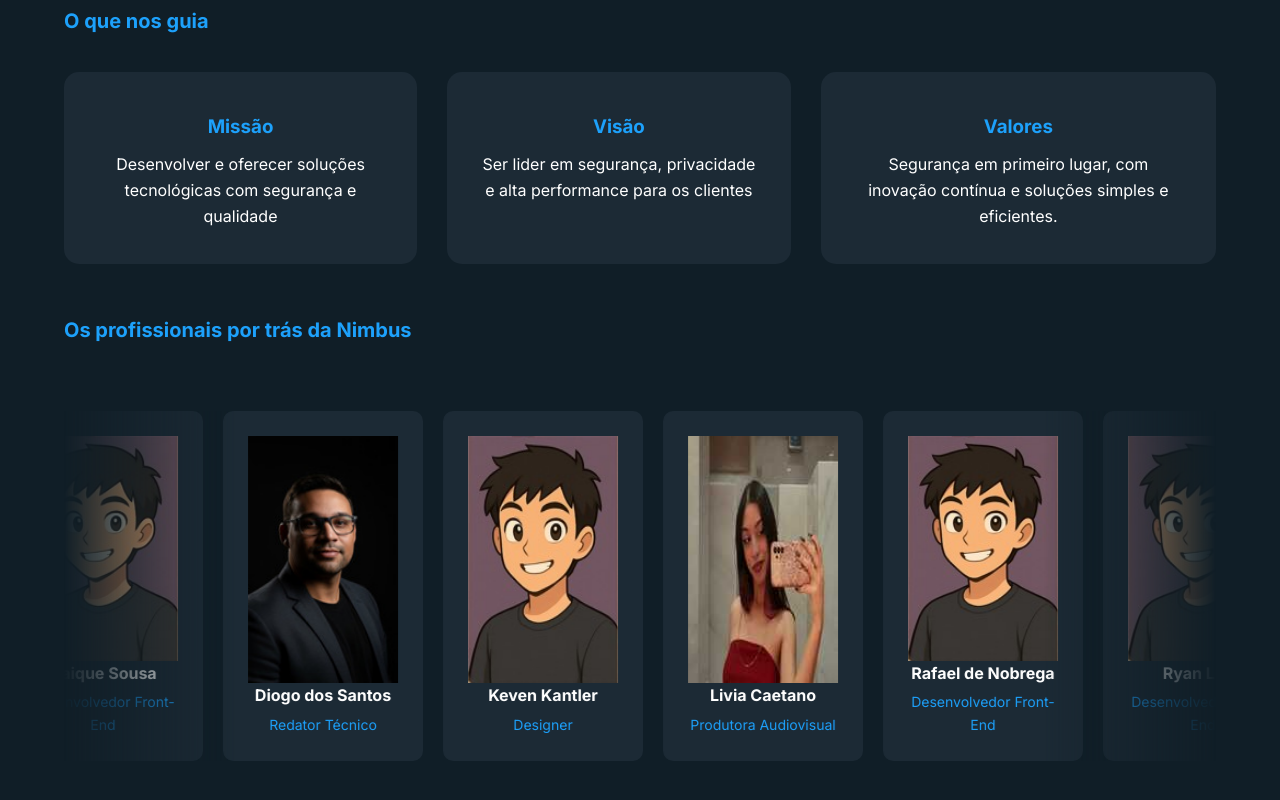
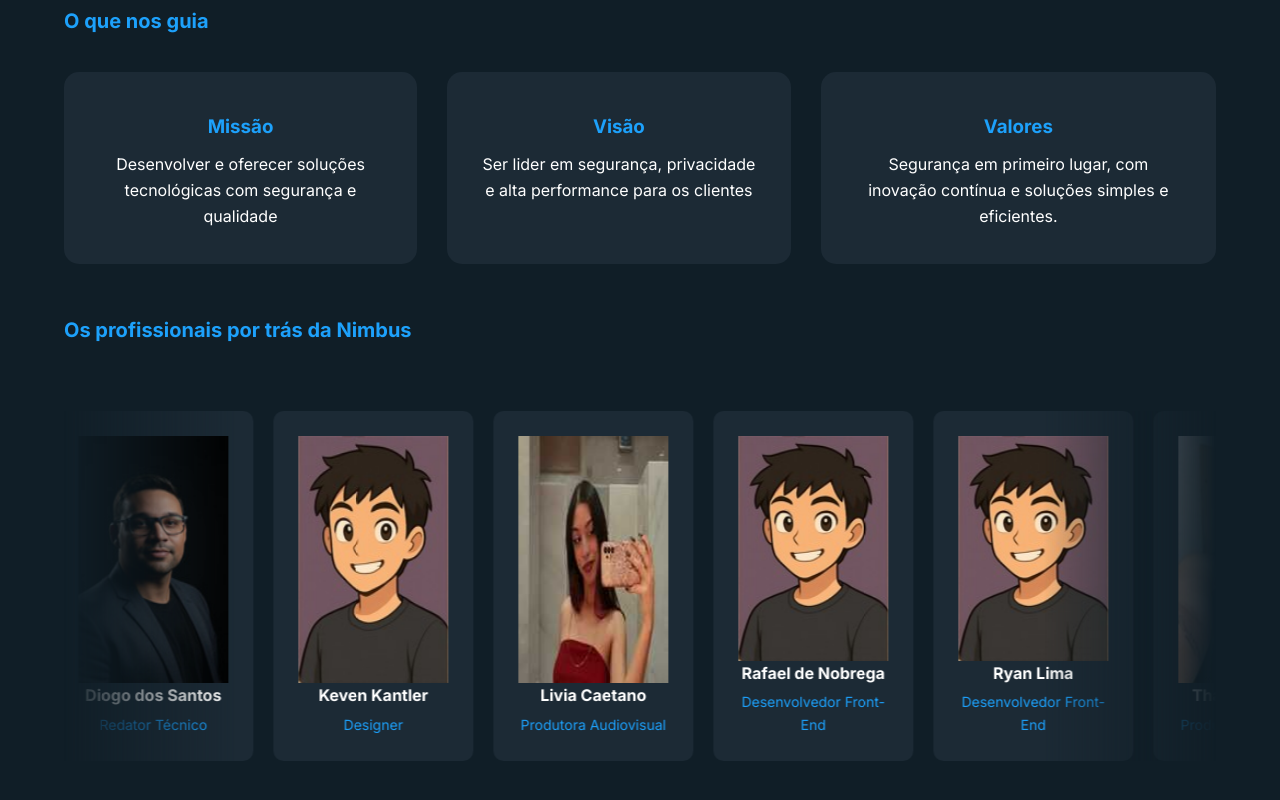
Before and after one commit to Nimbus-Uni/front-end, a plain HTML site: page sobre.html in a window 1280 px wide. Shown: the part 780-1580 px from the top of the page. Drawn offline with Linux system fonts and the light colour scheme.

Commit message:
tirando o caique

```diff
--- a/sobre.html
+++ b/sobre.html
@@ -246,16 +246,6 @@
 
             <div class="scroll_item">
               <img
-                src="assets/3.jpg"
-                alt=" Desenvolvedor - Caique"
-                loading="lazy"
-              />
-              <h3>Caique Sousa</h3>
-              <p>Desenvolvedor Front-End</p>
-            </div>
-
-            <div class="scroll_item">
-              <img
                 src="assets/diogo-jpeg.jpeg"
                 alt=" Redator - Diogo"
                 loading="lazy"
```
